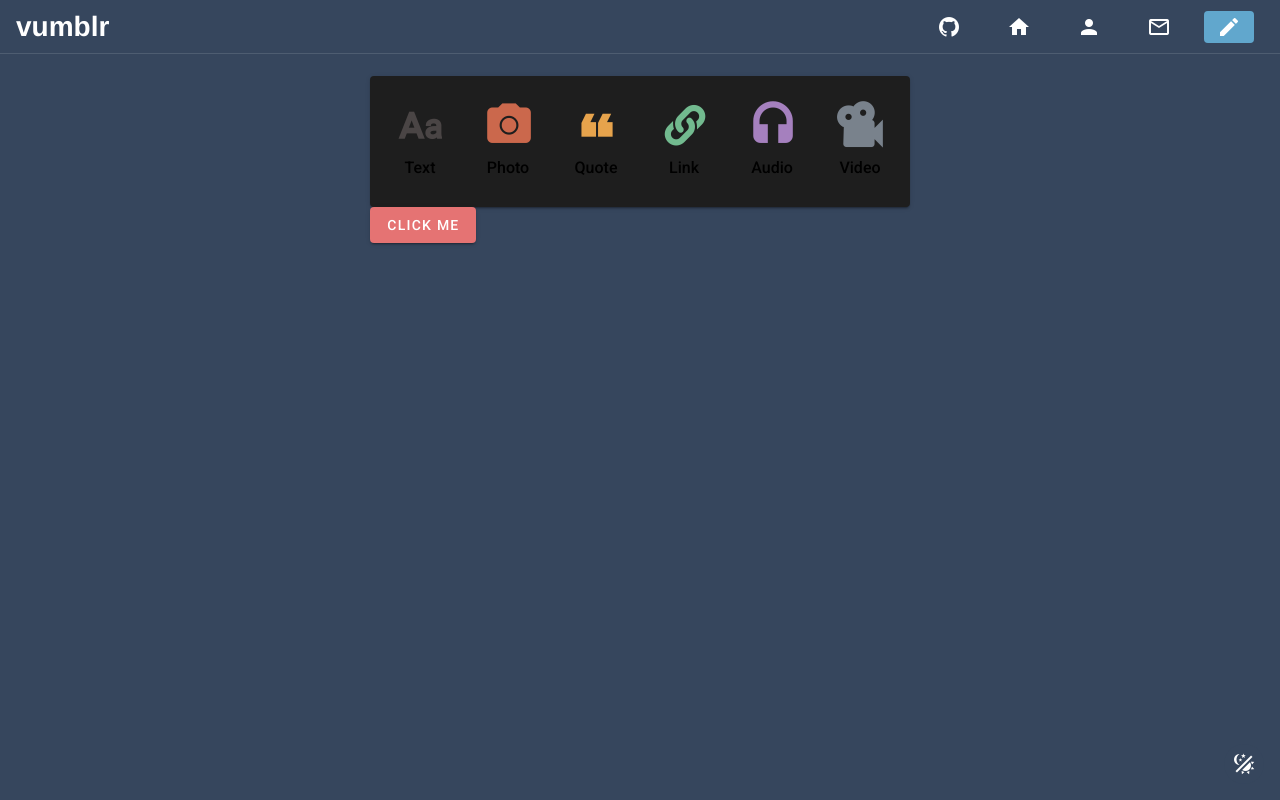
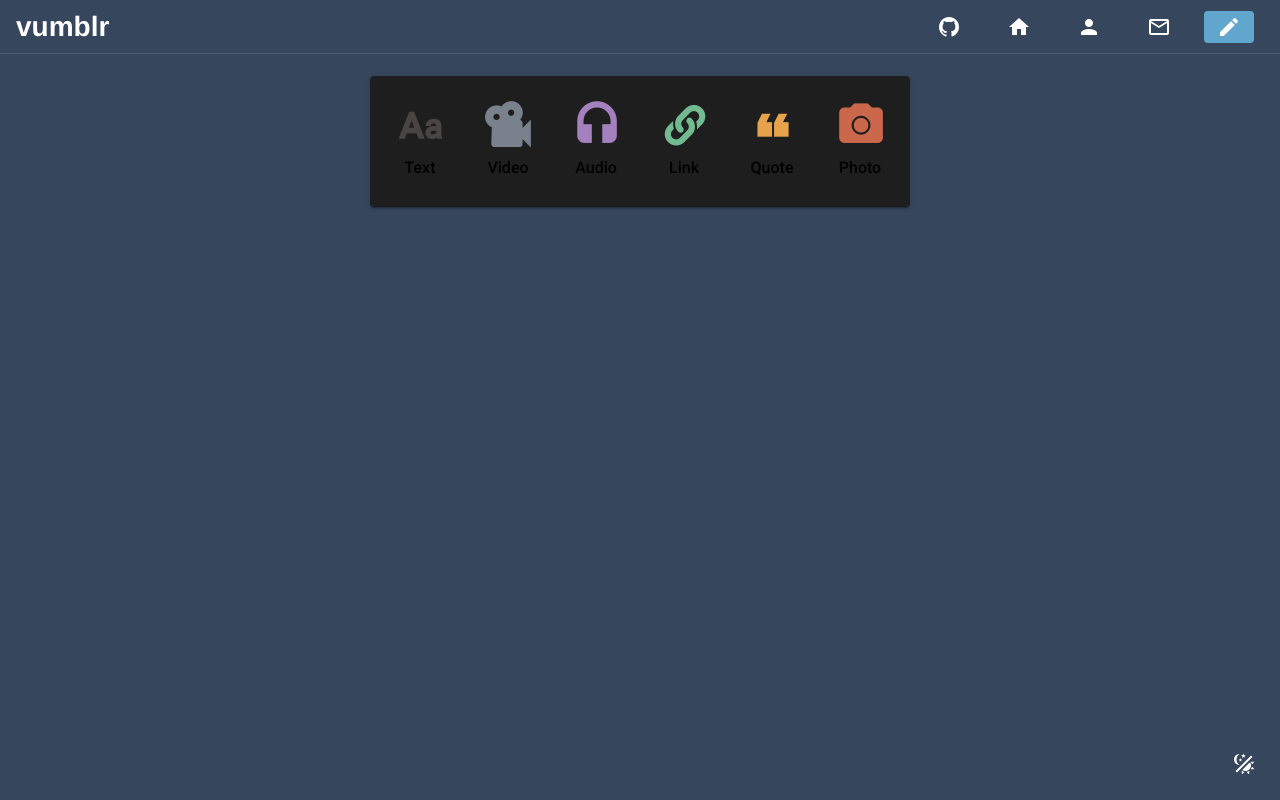
Before and after one commit to neillsom/vuemblr, a Vue app: page /new in a window 1280 px wide. Built offline with nearby package versions, Linux system fonts and the light colour scheme.

Commit message:
new post dialog start

```diff
--- a/src/components/Post.vue
+++ b/src/components/Post.vue
@@ -1,5 +1,5 @@
 <template>
-  <v-card>
+  <v-card class="post-container">
     <div class="post">
       <div :style="hideSidebar ? '' : 'display: none'" class="avatar-column">
         <a :href="post.blogName">
@@ -99,24 +99,15 @@ export default {
 </script>
 
 <style scoped>
-.v-card {
+.v-card.post-container .post {
   margin-bottom: 20px;
 }
-.post {
+.post-container .post {
   max-width: 540px;
   min-height: 225px;
   background: #fff;
   border-radius: 4px;
   position: relative;
-}
-
-.post-image {
-  width: 100%;
-  background: linear-gradient(
-    to bottom left,
-    var(--v-primary-base),
-    var(--v-secondary-base)
-  );
 }
 
 .post .avatar-column .avatar {
@@ -127,9 +118,6 @@ export default {
   position: -webkit-sticky;
   position: sticky;
   top: 69px;
-}
-
-.post .avatar-column .avatar.theme--light {
 }
 
 .avatar-column {
@@ -179,14 +167,9 @@ a.posted-by {
   cursor: pointer;
 }
 
-.notes-and-icons {
-}
-
-.notes-and-icons .like-button {
-}
-
-/* .post-icon:hover {
-  color: var(--v-likeColor-base) !important;
-  transition: 0.2s;
-} */
+/* .post-icon:hover { */
+/* need workaround for when a liked post is unliked, hover keeps it 'liked' */
+/* color: var(--v-likeColor-base) !important; */
+/* transition: 0.2s; */
+/* } */
 </style>
--- a/src/components/PostImage.vue
+++ b/src/components/PostImage.vue
@@ -32,9 +32,16 @@ export default {
 </script>
 
 <style scoped>
-#hello {
-}
+
 .image-container .post-image {
   cursor: pointer;
+   width: 100%;
+  background: linear-gradient(
+    to bottom left,
+    var(--v-primary-base),
+    var(--v-secondary-base)
+  ); /* placeholder for loading image */
 }
+
+
 </style>
--- a/src/views/NewPost.vue
+++ b/src/views/NewPost.vue
@@ -2,49 +2,48 @@
   <v-container>
     <div class="new-post-container">
       <v-card class="new-post">
+        <v-dialog light v-model="dialog" width="540">
+          <template v-slot:activator="{ on, attrs }">
             <div
               v-for="type in postTypes"
-          :key="type.name"
+              :key="type.id"
               class="post-type-container"
             >
-          <div class="post-button" @click="newPost">
+              <div
+                class="post-button"
+                @click="newPost"
+                v-bind="attrs"
+                v-on="on"
+              >
                 <div class="icon-container">
-              <v-icon class="new-post-icon" size="50px" :color="type.postText">
+                  <v-icon
+                    class="new-post-icon"
+                    size="50px"
+                    :color="type.iconColor"
+                  >
                     {{ type.iconName }}
                   </v-icon>
                 </div>
-            <p class="button-text">
-              {{ type.name }}
-            </p>
+                <p class="button-text">{{ type.name }}</p>
               </div>
             </div>
-      </v-card>
-    </div>
-
-    <v-dialog light v-model="dialog" width="540">
-      <template v-slot:activator="{ on, attrs }">
-        <v-btn color="red lighten-2" dark v-bind="attrs" v-on="on">
-          Click Me
-        </v-btn>
           </template>
-
           <v-card>
             <v-card-title class="headline grey lighten-2">
               card title
             </v-card-title>
-
-        <v-card-text>
-          card text here
-        </v-card-text>
-
+            <v-card-text> card text here </v-card-text>
             <v-divider></v-divider>
-
             <v-card-actions>
               <v-spacer></v-spacer>
-          <v-btn color="primary" text @click="dialog = false"> I accept </v-btn>
+              <v-btn color="primary" text @click="dialog = false">
+                I accept
+              </v-btn>
             </v-card-actions>
           </v-card>
         </v-dialog>
+      </v-card>
+    </div>
   </v-container>
 </template>
 
@@ -55,35 +54,37 @@ export default {
     return {
       title: "",
       imageUrl: "",
+      dialog: false,
       postTypes: [
         {
+          id: 1,
           name: "Text",
-          postText: "#4A4545",
+          iconColor: "#4A4545",
           iconName: "mdi-format-letter-case",
         },
+        { id: 2, name: "Photo", iconColor: "#CB684C", iconName: "mdi-camera" },
         {
-          name: "Photo",
-          postText: "#CB684C",
-          iconName: "mdi-camera",
-        },
-        {
+          id: 3,
           name: "Quote",
-          postText: "#E6A34C",
+          iconColor: "#E6A34C",
           iconName: "mdi-format-quote-open",
         },
         {
+          id: 4,
           name: "Link",
-          postText: "#72BA8F",
+          iconColor: "#72BA8F",
           iconName: "mdi-link-variant",
         },
         {
+          id: 5,
           name: "Audio",
-          postText: "#A580BE",
+          iconColor: "#A580BE",
           iconName: "mdi-headphones",
         },
         {
+          id: 6,
           name: "Video",
-          postText: "#79828C",
+          iconColor: "#79828C",
           iconName: "mdi-video-vintage",
         },
       ],
@@ -114,6 +115,7 @@ export default {
   display: flex;
   flex-direction: row;
   justify-content: space-between;
+  margin-bottom: 20px;
 }
 
 .post-button {
```
Lines whose indentation alone changed are shown as unchanged.
